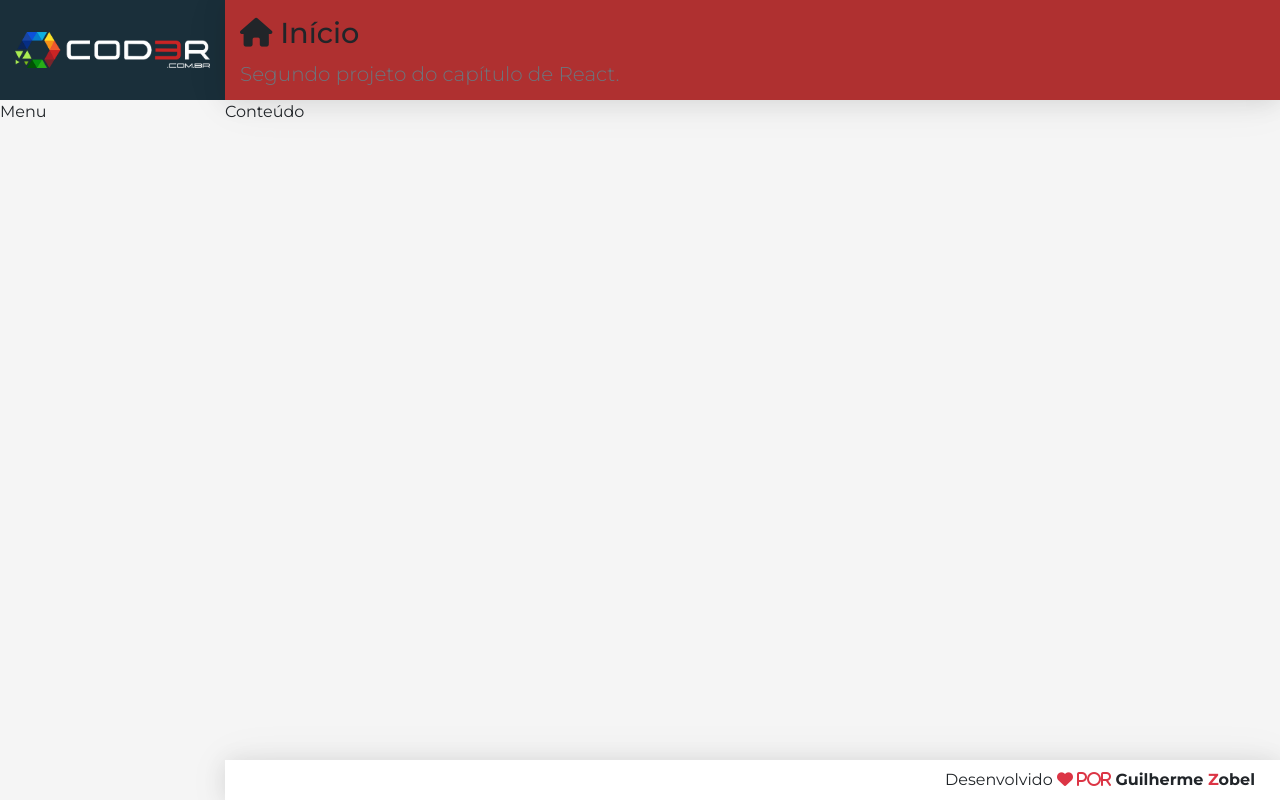
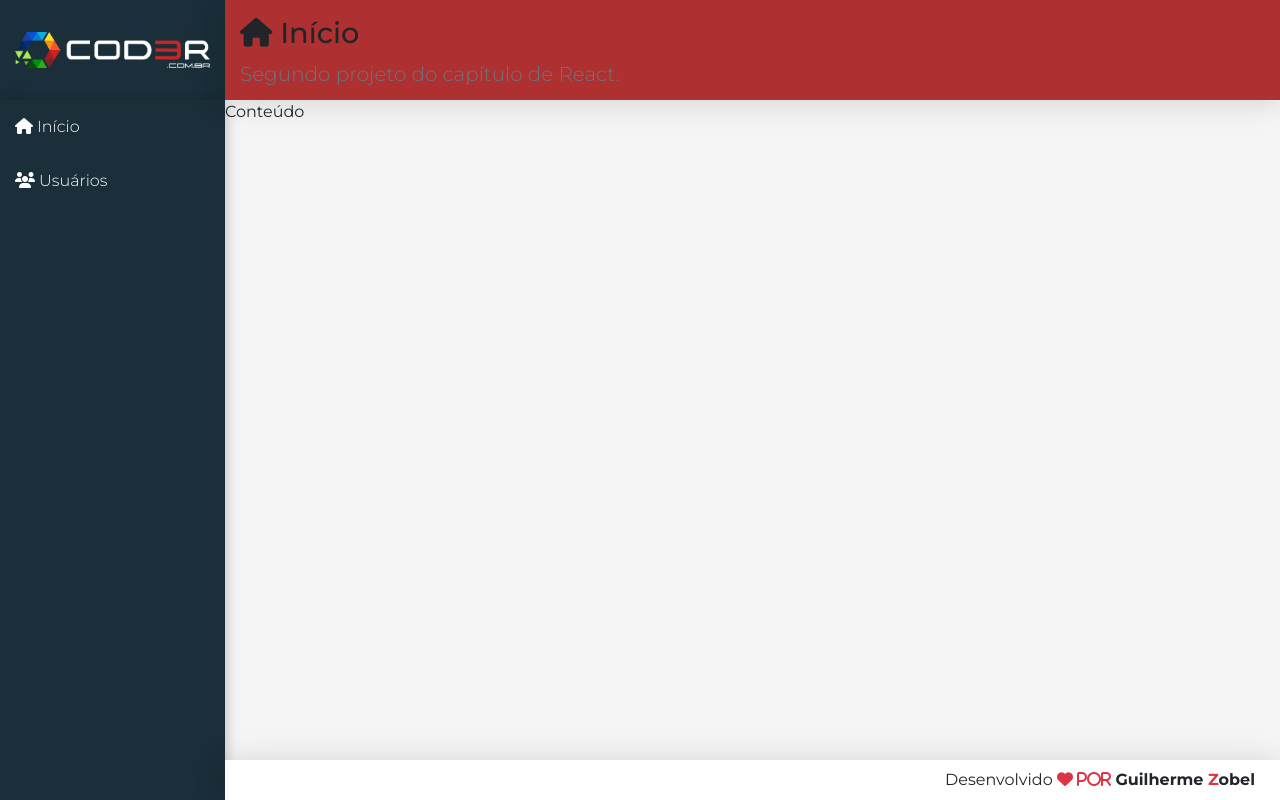
Before and after one commit to Guilherme-Zobel/projeto-cadastro-de-usuario, a React (Create React App) app in the folder frontend/: page / in a window 1280 px wide. Built offline with nearby package versions, Linux system fonts and the light colour scheme.

Commit message:
estilizando componente de navegacao

```diff
--- a/frontend/src/components/template/Menu.css
+++ b/frontend/src/components/template/Menu.css
@@ -0,0 +1,18 @@
+aside.menu-area {
+  background-color: var(--bg-dark);
+  box-shadow:
+    2px 0 10px 0 rgba(0, 0, 0, 0.12),
+    2px 0 15px 0 rgba(0, 0, 0, 0.09);
+}
+
+.menu a {
+  display: block;
+  text-decoration: none;
+  color: #FFF;
+  font-weight: 300;
+  padding: 15px;
+}
+
+.menu a:hover {
+  background: linear-gradient(135deg, #07a7e3 0%, #32dac3 100%)
+}
--- a/frontend/src/components/template/Menu.jsx
+++ b/frontend/src/components/template/Menu.jsx
@@ -4,7 +4,16 @@
 export default function Menu() {
   return(
     <aside className="menu-area">
-        Menu
+        <nav className="menu">
+          {/* Lembrar de refatorar! */}
+          <a href="#/">
+            <i className="fa fa-home"></i> Início
+          </a>
+          <a href="#/users">
+            <i className="fa fa-users"></i> Usuários
+          </a>
+
+        </nav>
     </aside>
   );
 }
```
